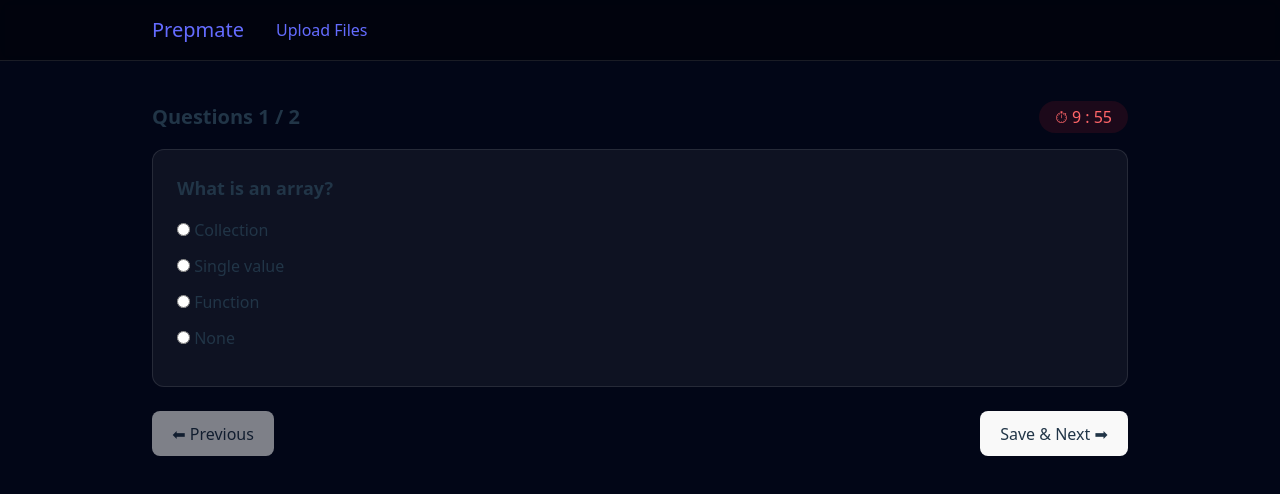
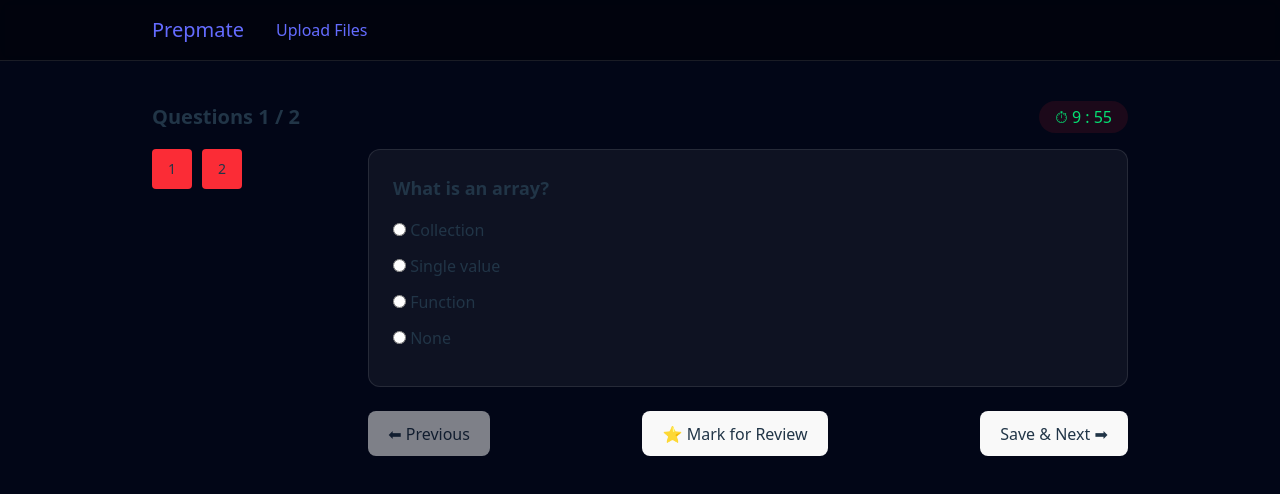
Before and after one commit to Jainam-not-a-robot/PrepMate, a React (Vite) app in the folder prepmate1/: page /quiz/all in a window 1280 px wide. Shown: the top 494 px of the page. Built offline with nearby package versions, Linux system fonts and the light colour scheme.

Commit message:
modified quiz 1

```diff
--- a/prepmate1/src/pages/Quiz.jsx
+++ b/prepmate1/src/pages/Quiz.jsx
@@ -22,6 +22,10 @@ const Quiz = ({ mode }) => {
   const [answers, setAnswers] = useState(
     new Array(questions.length).fill(null)
   )
+  const [marked, setMarked] = useState(
+    new Array(questions.length).fill(null)
+  )
+  const [showSummary, setShowSummary] = useState(false)
   const [timeleft, setTimeleft] = useState(Total_Time)
   const [submitted, setSubmitted] = useState(false)
 
@@ -56,8 +60,51 @@ const Quiz = ({ mode }) => {
     }
   }
 
+  const toggleMark = () => {
+    const newMarked = [...marked]
+    newMarked[current] = !newMarked[current]
+    setMarked(newMarked)
+  }
   const handleSubmit = () => {
     setSubmitted(true)
+  }
+  const getStatusColor = (i) => {
+    if (marked[i]) return "bg-yellow-500";
+    if (answers[i] !== null) return "bg-green-500";
+    return "bg-red-500";
+  }
+
+
+  if (showSummary && !submitted) {
+    const attempted = answers.filter((a) => a !== null).length;
+    const markedCount = marked.filter(Boolean).length;
+    const unattempted = questions.length - attempted;
+
+    return (
+      <Container>
+        <h2 className="text-2xl font-bold mb-4">Test Summary</h2>
+
+        <p>Attempted: {attempted}</p>
+        <p>Unattempted: {unattempted}</p>
+        <p>Marked for Review: {markedCount}</p>
+
+        <div className="mt-6 flex gap-4">
+          <button
+            onClick={() => setShowSummary(false)}
+            className="px-6 py-2 bg-gray-600 rounded"
+          >
+            Go Back
+          </button>
+
+          <button
+            onClick={handleSubmit}
+            className="px-6 py-2 bg-red-600 rounded"
+          >
+            Confirm Submit
+          </button>
+        </div>
+      </Container>
+    );
   }
 
   if (submitted) {
@@ -109,18 +156,39 @@ const Quiz = ({ mode }) => {
           Questions {current + 1} / {questions.length}
         </h2>
 
-        <span className="px-4 py-1 rounded-full bg-red-500/10 text-red-400">
+        <span className="px-4 py-1 rounded-full bg-red-500/10 text-green-400">
           ⏱ {minutes} : {seconds.toString().padStart(2, "0")}
 
         </span>
       </div>
 
+      <div className="flex gap-6">
+
+        <div className="w-48 grid grid-cols-4 gap-2">
+          {questions.map((_, i) => (
+            <div
+              key={i}
+              onClick={() => setCurrent(i)}
+              className={`w-10 h-10 text-sm rounded hover:cursor-pointer hover:border-solid hover:border-2 hover:border-indigo-600 flex justify-center items-center transition-all duration-200 ease-in-out  ${getStatusColor(
+                i
+              )}`}
+            >
+              {i + 1}
+            </div>
+          ))}
+        </div>
+
+        <div className="flex-1">
           <div className="bg-white/5 border border-white/10 rounded-xl p-6 mb-6">
             <p className="text-lg font-semibold mb-4">
               {q.question}
             </p>
+
             {q.options.map((op, idx) => (
-          <label key={idx} className="block mb-3 cursor-pointer">
+              <label
+                key={idx}
+                className="block mb-3 cursor-pointer"
+              >
                 <input
                   type="radio"
                   name="option"
@@ -133,39 +201,42 @@ const Quiz = ({ mode }) => {
           </div>
 
 
-      <div className="flex justify-between">
+          <div className="flex justify-between items-center">
             <button
               onClick={handlePrevious}
               disabled={current === 0}
-          className="px-6 py-2 bg-gray-600 rounded disabled:opacity-50"
+              className="px-4 py-2 bg-gray-600 rounded disabled:opacity-50"
             >
               ⬅ Previous
             </button>
 
+            <button
+              onClick={toggleMark}
+              className="px-4 py-2 bg-yellow-600 rounded"
+            >
+              ⭐ Mark for Review
+            </button>
+
             {current === questions.length - 1 ? (
               <button
-            onClick={handleSubmit}
-            className="px-6 py-2 bg-green-600 rounded"
+                onClick={() => setShowSummary(true)}
+                className="px-4 py-2 bg-green-600 rounded"
               >
                 Submit
               </button>
             ) : (
               <button
                 onClick={handleNext}
-            className="px-6 py-2 bg-indigo-600 rounded"
+                className="px-4 py-2 bg-indigo-600 rounded"
               >
                 Save & Next ➡
               </button>
             )}
           </div>
+        </div>
+      </div>
     </Container>
+  );
+};
 
-
-
-
-
-
-  )
-}
-
-export default Quiz
+export default Quiz;
```
Lines whose indentation alone changed are shown as unchanged.
